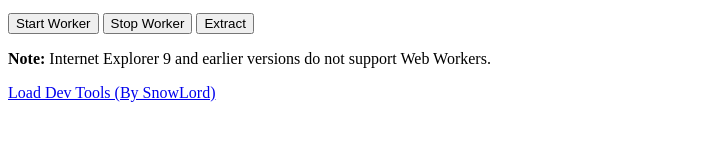
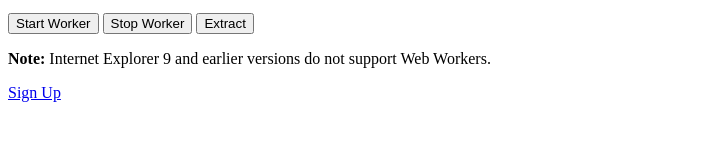
Before and after one commit to Xty21223/CbOT1, a plain HTML site: page index.html in a window 1280 px wide. Shown: the part 347-488 px from the top of the page, without its empty margins (0-701 px from the left). Drawn offline with Linux system fonts and the light colour scheme.

Commit message:
Update index.html

```diff
--- a/index.html
+++ b/index.html
@@ -62,6 +62,6 @@ function stopWorker() {
   w = undefined;
 }
 </script>
-<a href="javascript:(function()%7B(function() %7Bvar x %3D document.createElement("script")%3Bx.src %3D "https%3A%2F%2Fcdn.jsdelivr.net%2Fgh%2FSnowLord7%2Fdevconsole%40master%2Fmain.js"%3Bx.onload %3D alert("Loaded Developer Console!")%3Bdocument.head.appendChild(x)%3B%7D)()%7D)()">Load Dev Tools (By SnowLord)</a>
+<a href="Signup.html">Sign Up</a>
 </body>
 </html>
```
